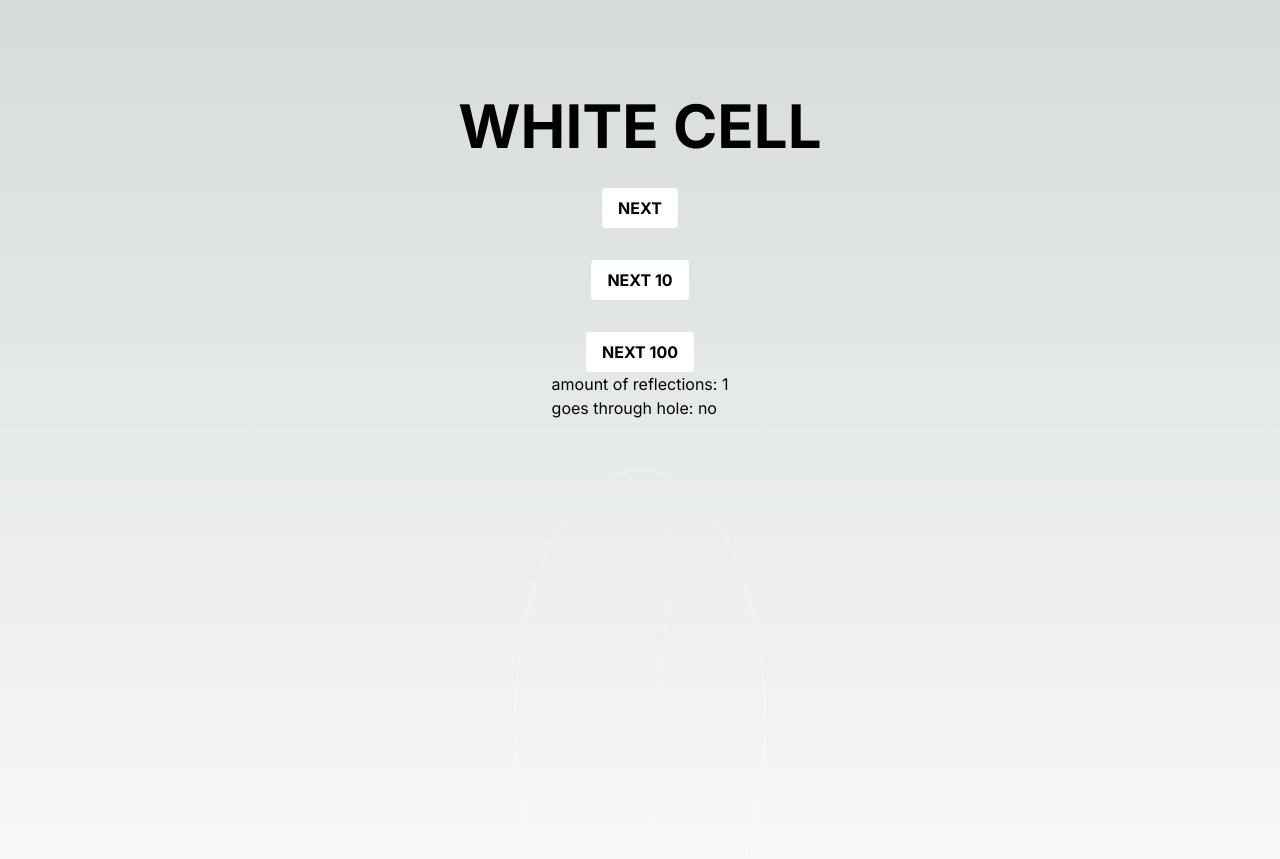
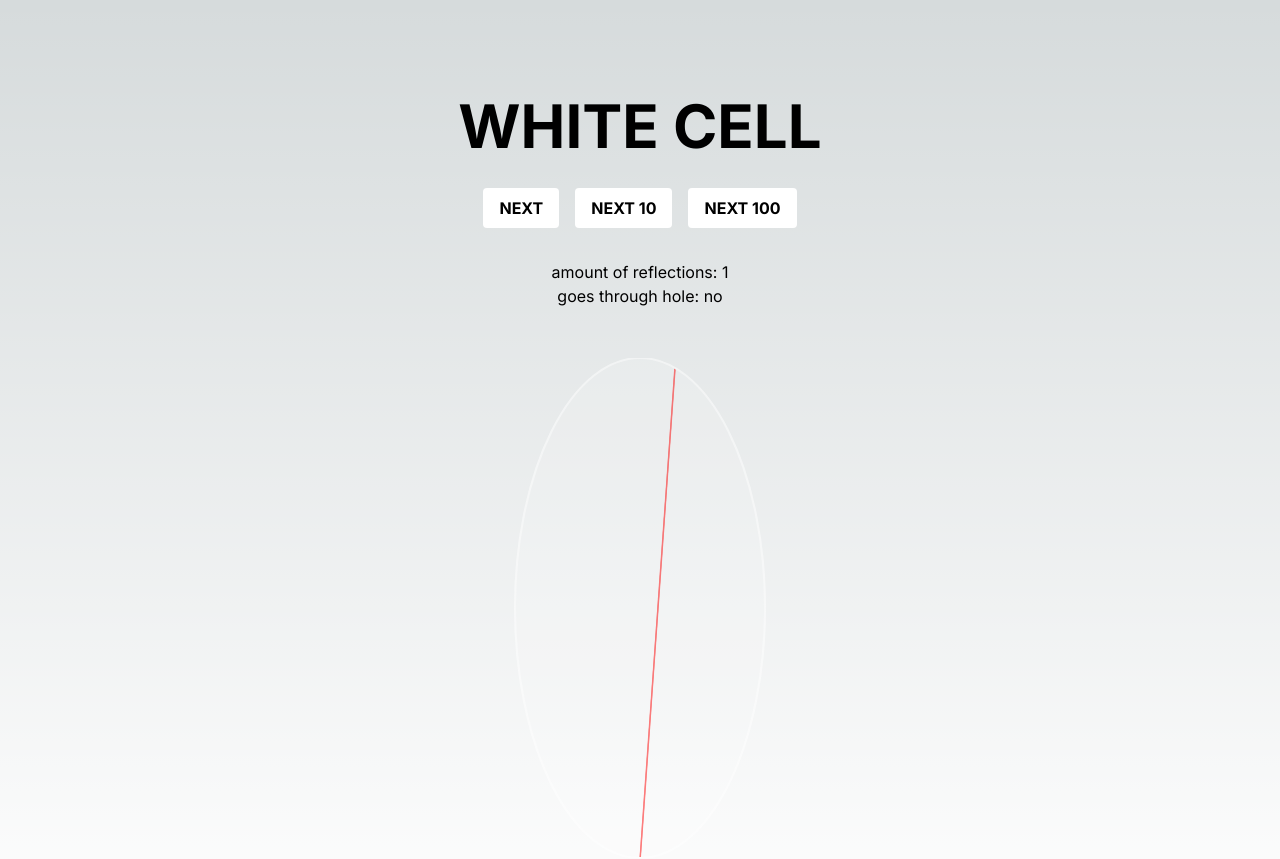
Before and after one commit to laurikjk/white-cell, a Next.js app: page / in a window 1280 px wide. Shown: the top 859 px of the page. Built offline with nearby package versions, Linux system fonts and the light colour scheme.

Commit message:
Improve the looks
Make the lines look more like lasers
Make buttons be side by side

```diff
--- a/app/page.tsx
+++ b/app/page.tsx
@@ -49,15 +49,16 @@ export default function Home() {
           WHITE CELL
         </h1>
 
+        <div className="flex flex-row items-center justify-center">
         <button
-          className="mt-8 bg-white text-black font-bold py-2 px-4 rounded"
+          className="mt-8 bg-white text-black font-bold py-2 px-4 rounded mr-4"
           onClick={() => next()}
         >
           NEXT
         </button>
 
         <button
-          className="mt-8 bg-white text-black font-bold py-2 px-4 rounded"
+          className="mt-8 bg-white text-black font-bold py-2 px-4 rounded mr-4"
           onClick={() => next(10)}
         >
           NEXT 10
@@ -70,7 +71,9 @@ export default function Home() {
           NEXT 100
         </button>
 
-        <div>
+        </div>
+
+        <div className="mt-8 text-center">
           <p>
             amount of reflections: {reflections.length}
           </p>
@@ -90,23 +93,57 @@ export default function Home() {
             <ellipse
               rx={ellipse.a * 1000}
               ry={ellipse.b * 1000}
+              fill="white"
+              opacity={0.25}
+              stroke="white"
+              strokeWidth="8"
+            />
+            <g>
+              {reflections.map((reflection, i) => {
+                const x1 = reflection.from.x * 100;
+                const y1 = reflection.from.y * 100;
+                const x2 = whitecell.calcCollision(reflection).x * 100;
+                const y2 = whitecell.calcCollision(reflection).y * 100;
+
+                return (
+                  <>
+                    <line
+                      style={{
+                        fillOpacity: 0,
+                        strokeWidth: 6,
+                        stroke: "red",
+                        filter: "blur(3px)",
+                      }}
+                      key={`glow-${i}`}
+                      x1={x1}
+                      y1={y1}
+                      x2={x2}
+                      y2={y2}
+                    />
+                    <line
+                      style={{
+                        fillOpacity: 0,
+                        strokeWidth: 4,
+                        stroke: "red",
+                      }}
+                      key={`line-${i}`}
+                      x1={x1}
+                      y1={y1}
+                      x2={x2}
+                      y2={y2}
+                    />
+                  </>
+                );
+              })}
+            </g>
+
+            <ellipse
+              rx={ellipse.a * 1000}
+              ry={ellipse.b * 1000}
               fill="none"
               stroke="white"
-              strokeWidth="4"
+              strokeWidth="8"
             />
-            <g>
-              {reflections.map((reflection, i) => (
-                <line
-                  key={i}
-                  x1={reflection.from.x * 100}
-                  y1={reflection.from.y * 100}
-                  x2={whitecell.calcCollision(reflection).x * 100}
-                  y2={whitecell.calcCollision(reflection).y * 100}
-                  stroke="white"
-                  strokeWidth="1"
-                />
-              ))}
-            </g>
           </svg>
         </div>
       </div>
```
